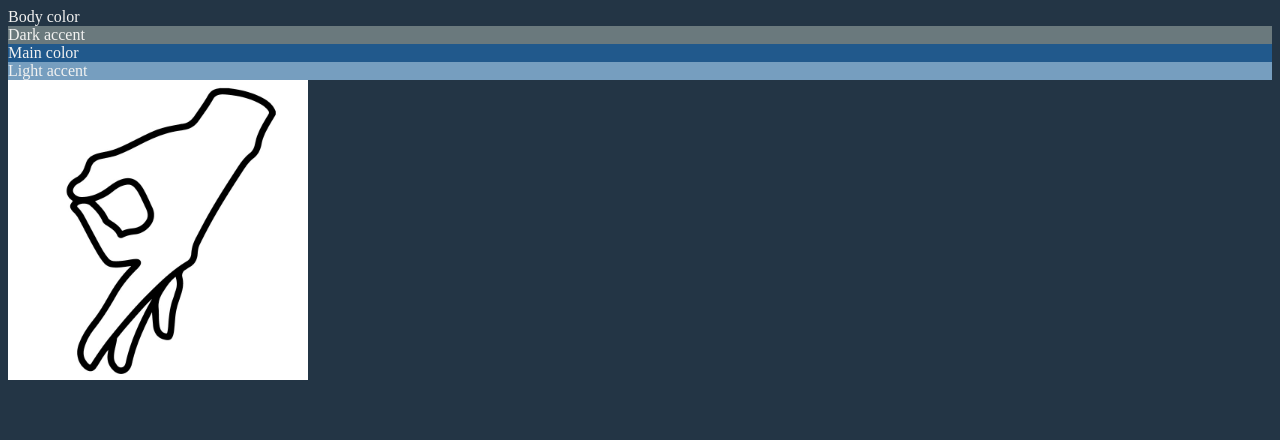
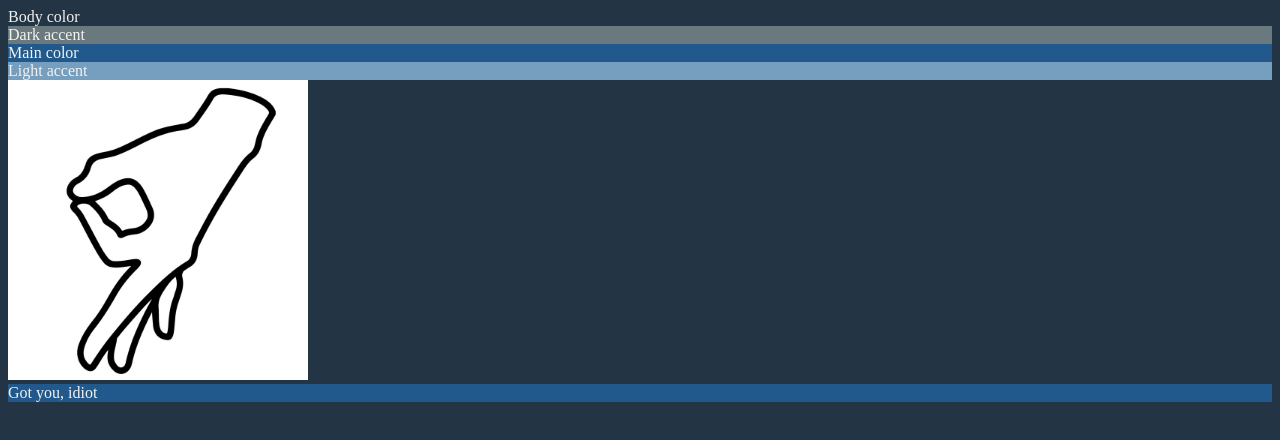
Before and after one commit to Jodm522/placeholder, a plain HTML site: page index.html in a window 1280 px wide. Drawn offline with Linux system fonts and the light colour scheme.

```diff
--- a/index.html
+++ b/index.html
@@ -13,5 +13,6 @@
     <div class="main-color">Main color</div>
     <div class="light-accent">Light accent</div>
     <img src="/circlegame.jpg" />
+    <div class="main-color">Got you, idiot</div>
   </body>
 </html>
```
